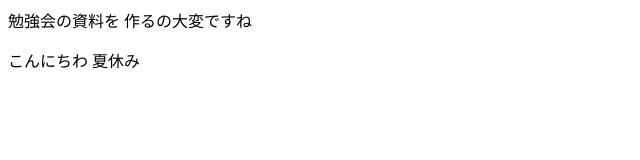
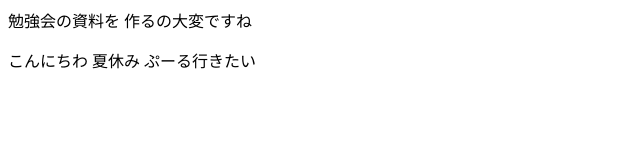
Before and after one commit to hayato0615/pages, a plain HTML site: page index.html in a window 1280 px wide. Shown: the whole page, without its empty margins (0-640 px from the left). Drawn offline with Linux system fonts and the light colour scheme.

Commit message:
newのコミット

```diff
--- a/index.html
+++ b/index.html
@@ -13,6 +13,8 @@
     <p>
         こんにちわ
         夏休み
+        ぷーる行きたい
+
     </p>
 
 </body>
```
